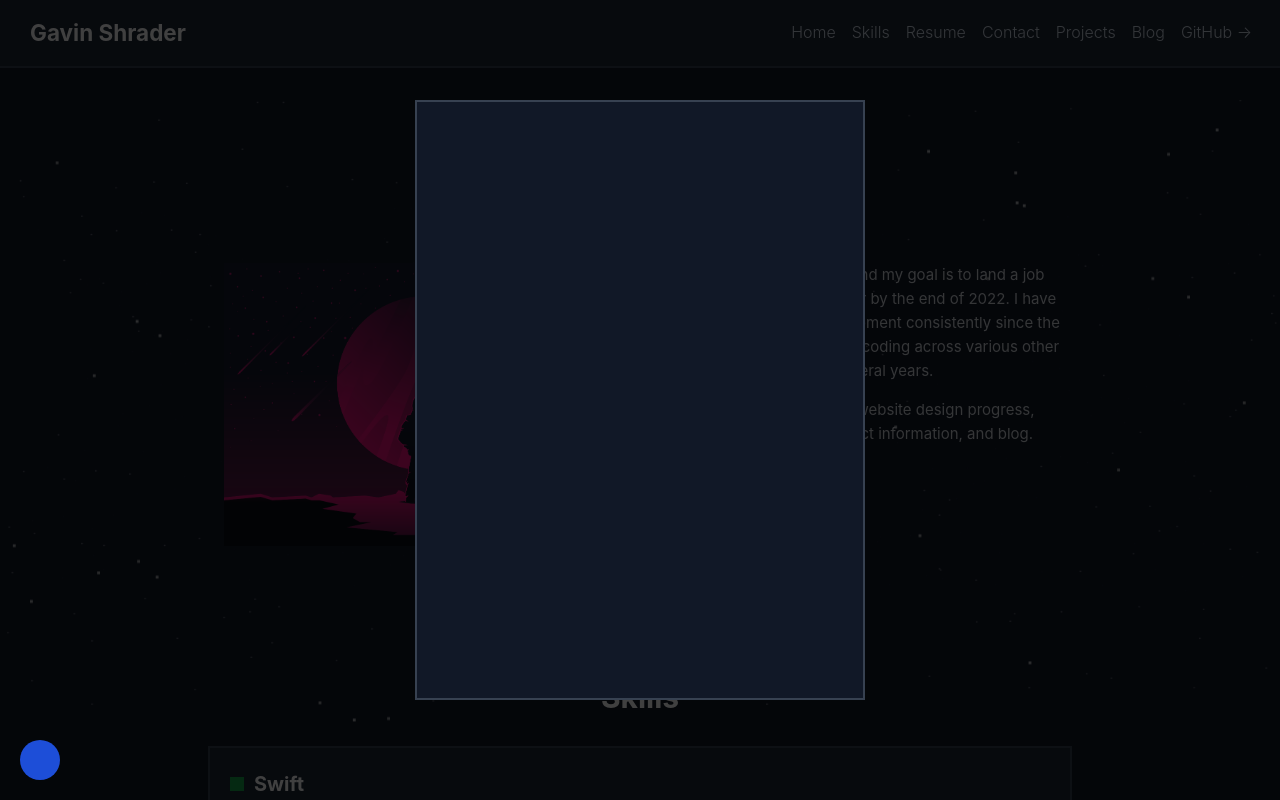
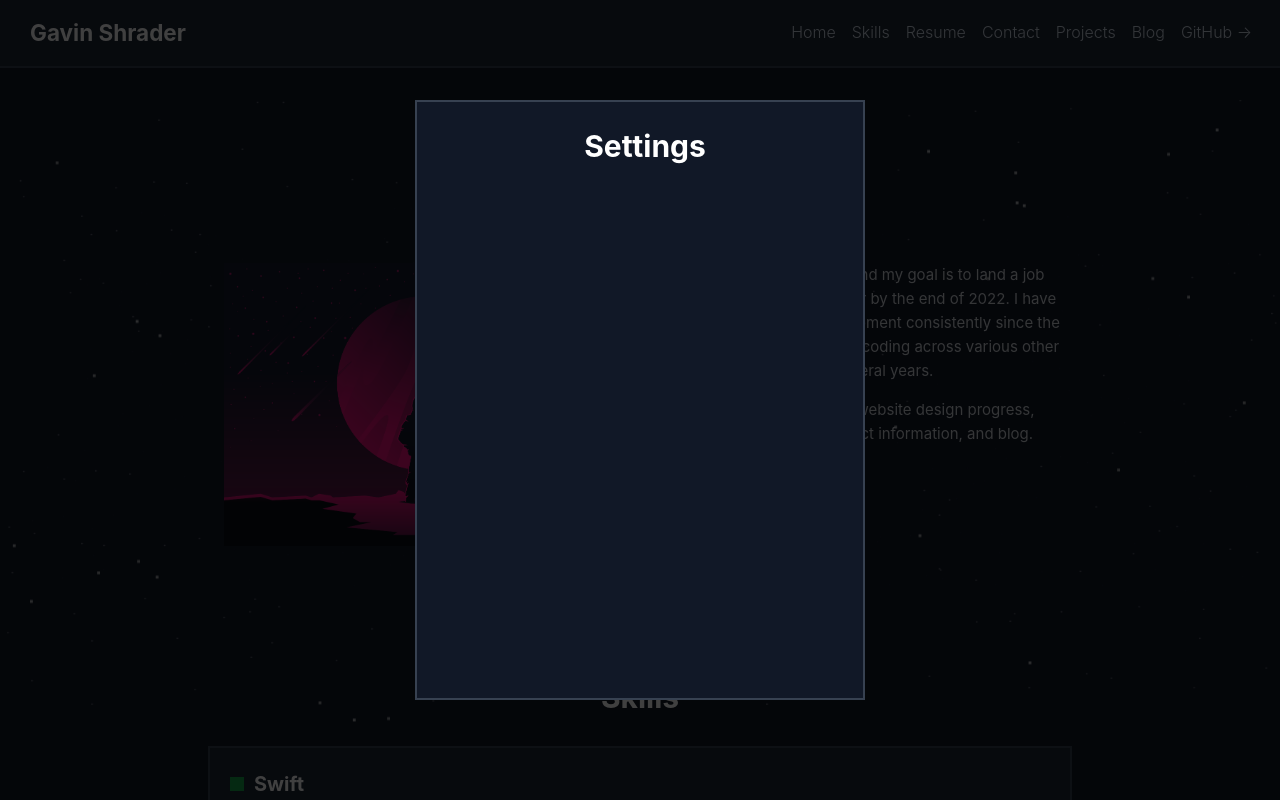
Before and after one commit to Cloudinnovates/gavinshr.com, a React (Create React App) app: page / in a window 1280 px wide. Both pictures are taken after a click on the button 45 px from the left and 755 px from the top of the page. Shown: the top 800 px of the page. Built offline with nearby package versions, Linux system fonts and the light colour scheme; some icons are missing.

Commit message:
Working on adding content to settings page

```diff
--- a/src/ThemeController/ThemeController.css
+++ b/src/ThemeController/ThemeController.css
@@ -1,4 +1,7 @@
-.themeController-background {
+/*
+ * Theme Controller Main Containers
+ */
+.theme-controller-background {
   z-index: 100;
   position: fixed;
   width: 100vw;
@@ -8,15 +11,15 @@
   opacity: 0.75;
 }
 
-.hidden {
+.theme-controller-hidden {
   display: none;
 }
 
-.shown {
+.theme-controller-shown {
   display: block;
 }
 
-.themeController-container {
+.theme-controller-container {
   z-index: 200;
   position: fixed;
   width: 100vw;
@@ -33,6 +36,9 @@
   justify-content: center;
 }
 
+/*
+ * Toggle Button
+ */
 .toggle-button {
   background-color: #1d4ed8;
   border: none;
@@ -48,12 +54,20 @@
   pointer-events: auto;
 }
 
+.toggle-button-hidden {
+  display: none;
+}
+
+.toggle-button-shown {
+  display: block;
+}
+
 .toggle-button:hover {
   border: 2px solid white;
   background-color: #1d4ed8;
 }
 
-.themeController-container i {
+.theme-controller-container i {
   user-select: none;
   -moz-user-select: none;
   -khtml-user-select: none;
@@ -63,15 +77,135 @@
   font-size: 1.5em;
 }
 
+/*
+ * Selector Panel Box
+ */
+.selector-panel {
+  background-color: #111827;
+  border: 2px solid #374151;
+  width: 450px;
+  height: 600px;
+  align-items: center;
+
+  pointer-events: auto;
+
+  position: relative;
+  margin: auto;
+  text-align: center;
+  color: #fff;
+  transition: 500ms ease;
+}
+
+.selector-panel-hidden {
+  display: none;
+}
+
+.selector-panel-shown {
+  display: block;
+}
+
+/* Main Inner Container */
+.selector-panel-inner {
+  padding: 20px;
+}
+
+.selector-panel-inner i {
+  font-size: 1.5em;
+  display: inline-block;
+  margin-right: 10px;
+}
+
+.selector-panel-inner h1 {
+  display: inline-block;
+}
+
+/* Hover border animation source: https://codepen.io/mmoonn/pen/PwvraE?editors=0100 */
+.selector-panel:before {
+  position: absolute;
+  width: 0;
+  height: 2px;
+  content: "";
+  background: #fff;
+  top: -2px;
+  left: -2px;
+  transition: 100ms width ease 300ms;
+  -web-kit-transition: 100ms width ease 300ms;
+}
+
+.selector-panel:after {
+  position: absolute;
+  width: 2px;
+  height: 0;
+  content: "";
+  background: #fff;
+  top: -2px;
+  right: -2px;
+  transition: 100ms height ease 200ms;
+  -web-kit-transition: 100ms height ease 200ms;
+}
+
+.selector-panel-inner:after {
+  position: absolute;
+  width: 0;
+  height: 2px;
+  content: "";
+  background: #fff;
+  bottom: -2px;
+  right: -2px;
+  transition: 100ms width ease 100ms;
+  -web-kit-transition: 100ms width ease 100ms;
+}
+
+.selector-panel-inner:before {
+  position: absolute;
+  width: 2px;
+  height: 0;
+  content: "";
+  background: #fff;
+  bottom: -2px;
+  left: -2px;
+  transition: 100ms height ease 0ms;
+  -web-kit-transition: 100ms height ease 0ms;
+}
+
+.selector-panel:hover:before {
+  width: 450px;
+  transition: 100ms width ease 0ms;
+  -web-kit-transition: 100ms width ease 0ms;
+}
+
+.selector-panel:hover:after {
+  height: 600px;
+  transition: 100ms height ease 100ms;
+  -web-kit-transition: 100ms height ease 100ms;
+}
+
+.selector-panel:hover .selector-panel-inner:after {
+  width: 450px;
+  transition: 100ms width ease 200ms;
+  -web-kit-transition: 100ms width ease 200ms;
+}
+
+.selector-panel:hover .selector-panel-inner:before {
+  height: 600px;
+  transition: 100ms height ease 300ms;
+  -web-kit-transition: 100ms height ease 300ms;
+}
+
+/*
+ * Media Queries
+ */
+
 /* Handle anything over small screen sizes */
 @media screen and (min-width: 450px) {
+  /* Toggle Button */
   .toggle-button {
     width: 50px;
     height: 50px;
     border-radius: 25px;
   }
 
-  .themeController-container i {
+  .theme-controller-container i {
     font-size: 2em;
   }
 
@@ -85,92 +219,27 @@
 
     transform: scale(1.1);
   }
+
+  /* Selector Panel
+  .selector-panel {
+    width: 80%;
+    height: 80%;
   }
 
+  .selector-panel:hover:before {
+    width: 80%;
+  }
 
+  .selector-panel:hover:after {
+    height: 80%;
+  }
 
+  .selector-panel:hover .selector-panel-inner:after {
+    width: 80%;
+  }
 
-
-/*
- * Selector Panel Box
+  .selector-panel:hover .selector-panel-inner:before {
+    height: 80%;
+  }
   */
-.selector-panel {
-  background-color: #111827;
-  border: 2px solid #374151;
-
-  width: 450px;
-  height: 600px;
-
-  pointer-events: auto;
-
-  position: relative;
-  margin: auto;
-  text-align: center;
-  color: #fff;
-  transition: 500ms ease;
 }
-/* Hover border animation source: https://codepen.io/mmoonn/pen/PwvraE?editors=0100 */
-.selector-panel:before {
-  position: absolute;
-  width: 0;
-  height: 2px;
-  content: "";
-  background: #fff;
-  top: -2px;
-  left: -2px;
-  transition: 100ms width ease 300ms;
-  -web-kit-transition: 100ms width ease 300ms;
-}
-.selector-panel:after {
-  position: absolute;
-  width: 2px;
-  height: 0;
-  content: "";
-  background: #fff;
-  top: -2px;
-  right: -2px;
-  transition: 100ms height ease 200ms;
-  -web-kit-transition: 100ms height ease 200ms;
-}
-.selector-panel-inner:after {
-  position: absolute;
-  width: 0;
-  height: 2px;
-  content: "";
-  background: #fff;
-  bottom: -2px;
-  right: -2px;
-  transition: 100ms width ease 100ms;
-  -web-kit-transition: 100ms width ease 100ms;
-}
-.selector-panel-inner:before {
-  position: absolute;
-  width: 2px;
-  height: 0;
-  content: "";
-  background: #fff;
-  bottom: -2px;
-  left: -2px;
-  transition: 100ms height ease 0ms;
-  -web-kit-transition: 100ms height ease 0ms;
-}
-.selector-panel:hover:before {
-  width: 450px;
-  transition: 100ms width ease 0ms;
-  -web-kit-transition: 100ms width ease 0ms;
-}
-.selector-panel:hover:after {
-  height: 600px;
-  transition: 100ms height ease 100ms;
-  -web-kit-transition: 100ms height ease 100ms;
-}
-.selector-panel:hover .selector-panel-inner:after {
-  width: 450px;
-  transition: 100ms width ease 200ms;
-  -web-kit-transition: 100ms width ease 200ms;
-}
-.selector-panel:hover .selector-panel-inner:before {
-  height: 600px;
-  transition: 100ms height ease 300ms;
-  -web-kit-transition: 100ms height ease 300ms;
-}
--- a/src/ThemeController/ThemeController.js
+++ b/src/ThemeController/ThemeController.js
@@ -2,7 +2,9 @@ import { useState, useEffect, useRef } from "react"
 import './ThemeController.css'
 
 export default function ThemeController() {
-  const [bgState, setBgState] = useState('hidden')
+  const [bgState, setBgState] = useState('theme-controller-hidden')
+  const [buttonState, setButtonState] = useState('toggle-button-shown')
+  const [panelState, setPanelState] = useState('selector-panel-hidden')
   const toggleButtonRef = useRef(null)
   const selectPanelRef = useRef(null)
 
@@ -16,7 +18,9 @@ export default function ThemeController() {
         return;
       }
 
-      setBgState('hidden')
+      setBgState('theme-controller-hidden')
+      setButtonState('toggle-button-shown')
+      setPanelState('selector-panel-hidden')
     };
 
     document.addEventListener("mouseup", closeDrawer)
@@ -27,17 +31,23 @@ export default function ThemeController() {
 
   return (
     <div>
-      <div className={`themeController-background ${bgState}`}></div>
-      <div className="themeController-container">
-        <button ref={toggleButtonRef} className="toggle-button" onClick={() => {
-          setBgState('shown')
-          /* document.body.style.overflow = "hidden" */
+      <div className={`theme-controller-background ${bgState}`}></div>
+      <div className="theme-controller-container">
+        <button ref={toggleButtonRef} className={`toggle-button ${buttonState}`} onClick={() => {
+          setBgState('theme-controller-shown')
+          setTimeout(function() { setButtonState('toggle-button-hidden') }, 200);
+          setPanelState('selector-panel-shown')
         }}>
           <i className="fa fa-cog"></i>
         </button>
 
-        <div ref={selectPanelRef} className={`selector-panel ${bgState}`}>
-          <div className="selector-panel-inner"></div>
+        <div ref={selectPanelRef} className={`selector-panel ${panelState}`}>
+          <div className="selector-panel-inner center">
+            <div>
+              <i className="fa fa-cog"></i>
+              <h1 style={{ display: "inline-block" }}>Settings</h1>
+            </div>
+          </div>
         </div>
       </div>
     </div>
```
Lines whose indentation alone changed are shown as unchanged.
